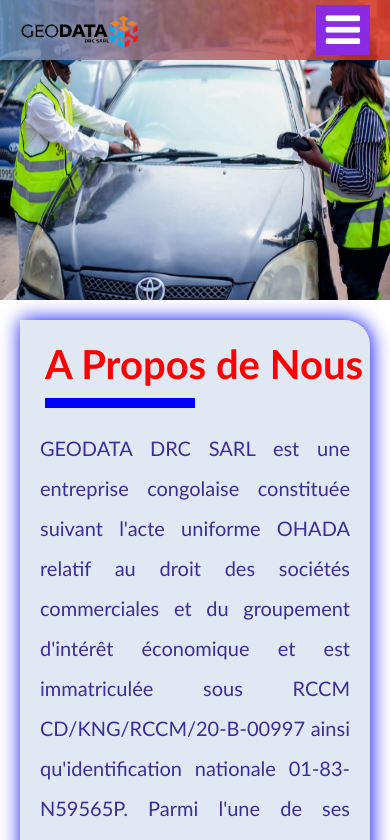
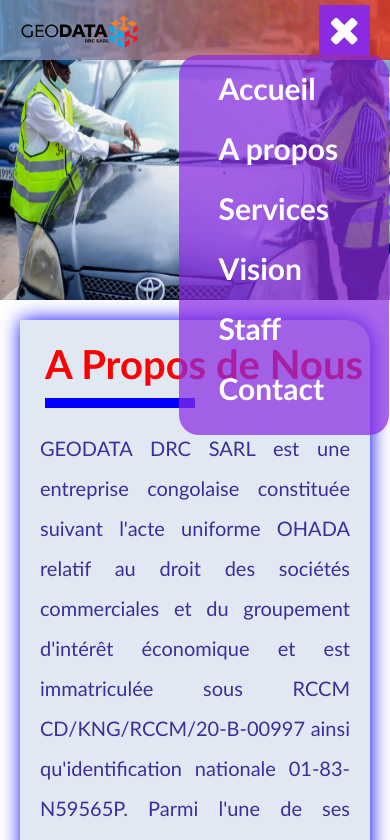
Before and after one commit to Vadbatox/siteGeodata, a plain HTML site: page index.html in a window 390 px wide. Both pictures are taken after a click on the element 342 px from the left and 30 px from the top of the page. Shown: the top 840 px of the page. Drawn offline with Linux system fonts and the light colour scheme.

Commit message:
Toggle Menu

```diff
--- a/js/script.js
+++ b/js/script.js
@@ -14,24 +14,20 @@ function myFunction() {
         navbar.classList.remove("sticky");
     }
 
-    icon.classList.contains("fa-bars")
 }
 
 let btn = document.querySelector(".toggle");
 let icon = btn.querySelector(".fa-bars");
+let menu = document.querySelector(".toggle-menu")
 
-btn.onmouseenter = function() {
+btn.onclick = function() {
     if (icon.classList.contains("fa-bars")) {
         icon.classList.replace("fa-bars", "fa-times");
+        menu.style.display = "block"
     } else {
         icon.classList.replace("fa-times", "fa-bars");
+        menu.style.display = "none"
     }
+
+
 }
-
-btn.onmouseleave = function() {
-    if (icon.classList.contains("fa-times")) {
-        icon.classList.replace("fa-times", "fa-bars");
-    } else {
-        icon.classList.replace("fa-bars", "fa-times");
-    }
-}
--- a/style.css
+++ b/style.css
@@ -303,8 +303,7 @@ div {
     .toggle-menu {
         display: none;
     }
-    .toggle :hover .toggle-menu {
-        display: block;
+    .toggle-menu {
         flex-direction: column;
         position: absolute;
         width: 130px;
```
